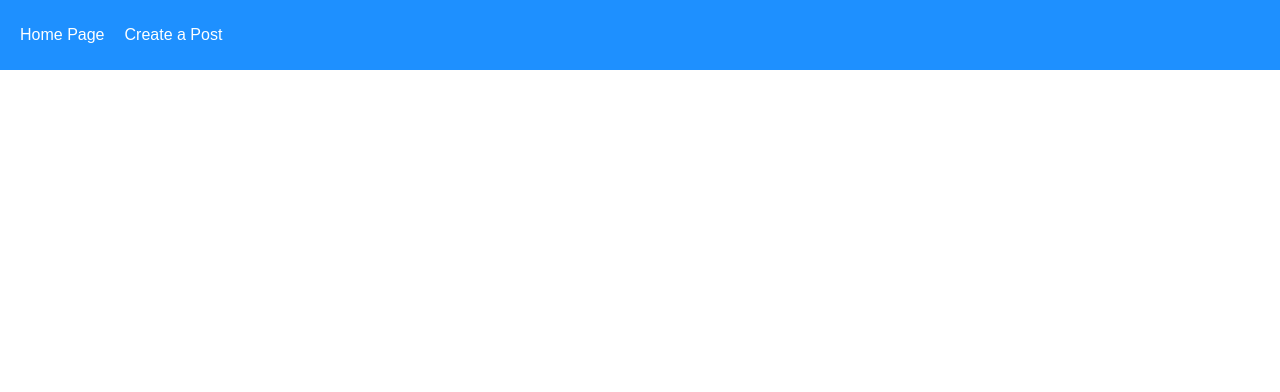
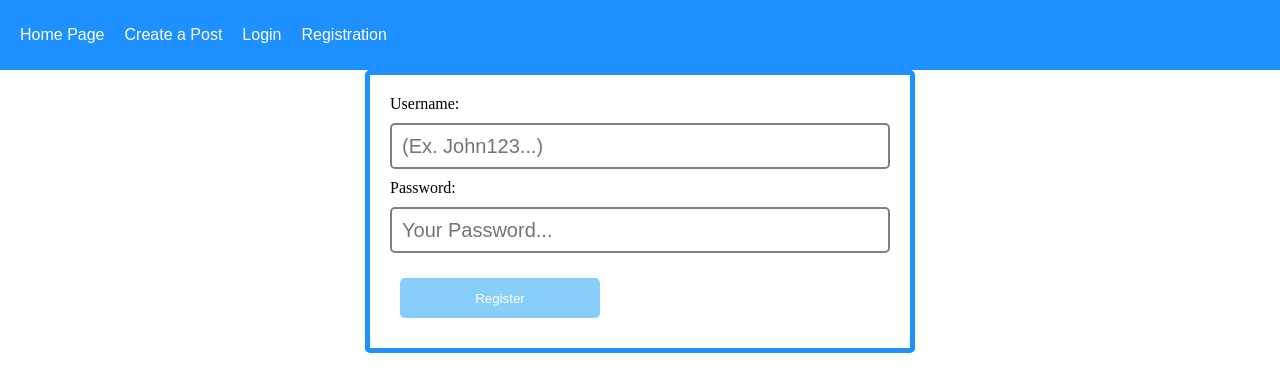
Before and after one commit to AbdulkareemKR/registration-system, a React (Create React App) app in the folder client/: page /registration in a window 1280 px wide. Shown: the top 392 px of the page. Built offline with nearby package versions, Linux system fonts and the light colour scheme.

Commit message:
adding registration and login page

```diff
--- a/client/src/App.js
+++ b/client/src/App.js
@@ -3,6 +3,8 @@
 import Home from "./pages/Home";
 import CreatePost from "./pages/CreatePost";
 import Post from "./pages/Post";
+import Login from "./pages/Login";
+import Registration from "./pages/Registration";
 
 function App() {
   return (
@@ -11,11 +13,15 @@
         <div className="navbar">
           <Link to="/">Home Page</Link>
           <Link to="/createPost">Create a Post</Link>
+          <Link to="/login"> Login</Link>
+          <Link to="/registration"> Registration</Link>
         </div>
         <Routes>
           <Route path="/" element={<Home />} />
           <Route path="/createPost" element={<CreatePost />} />
           <Route path="/post/:id" element={<Post />} />
+          <Route path="/login" element={<Login />} />
+          <Route path="/registration" element={<Registration />} />
         </Routes>
       </Router>
     </div>
--- /dev/null
+++ b/client/src/pages/Login.js
@@ -0,0 +1,36 @@
+import React, { useState } from "react";
+import axios from "axios";
+
+function Login() {
+  const [username, setUsername] = useState("");
+  const [password, setPassword] = useState("");
+
+  const login = () => {
+    const data = { username: username, password: password };
+    axios.post("http://localhost:3001/auth/login", data).then((response) => {
+      console.log(response.data);
+    });
+  };
+  return (
+    <div className="loginContainer">
+      <label>Username:</label>
+      <input
+        type="text"
+        onChange={(event) => {
+          setUsername(event.target.value);
+        }}
+      />
+      <label>Password:</label>
+      <input
+        type="password"
+        onChange={(event) => {
+          setPassword(event.target.value);
+        }}
+      />
+
+      <button onClick={login}> Login </button>
+    </div>
+  );
+}
+
+export default Login;
--- a/client/src/pages/Post.js
+++ b/client/src/pages/Post.js
@@ -16,7 +16,7 @@
     axios.get(`http://localhost:3001/comments/${id}`).then((response) => {
       setComments(response.data);
     });
-  }, []);
+  }, [id]);
 
   const addComment = () => {
     console.log("here");
--- /dev/null
+++ b/client/src/pages/Registration.js
@@ -0,0 +1,57 @@
+import React from "react";
+import { Formik, Form, Field, ErrorMessage } from "formik";
+import * as Yup from "yup";
+import axios from "axios";
+
+function Registration() {
+  const initialValues = {
+    username: "",
+    password: "",
+  };
+
+  const validationSchema = Yup.object().shape({
+    username: Yup.string().min(3).max(15).required(),
+    password: Yup.string().min(4).max(20).required(),
+  });
+
+  const onSubmit = (data) => {
+    axios.post("http://localhost:3001/auth", data).then(() => {
+      console.log(data);
+    });
+  };
+
+  return (
+    <div>
+      <Formik
+        initialValues={initialValues}
+        onSubmit={onSubmit}
+        validationSchema={validationSchema}
+      >
+        <Form className="formContainer">
+          <label>Username: </label>
+          <ErrorMessage name="username" component="span" />
+          <Field
+            autocomplete="off"
+            id="inputCreatePost"
+            name="username"
+            placeholder="(Ex. John123...)"
+          />
+
+          <label>Password: </label>
+          <ErrorMessage name="password" component="span" />
+          <Field
+            autocomplete="off"
+            type="password"
+            id="inputCreatePost"
+            name="password"
+            placeholder="Your Password..."
+          />
+
+          <button type="submit"> Register</button>
+        </Form>
+      </Formik>
+    </div>
+  );
+}
+
+export default Registration;
```
Also changed, not shown: 2 other files (tests, documents, lock files or other folders).
